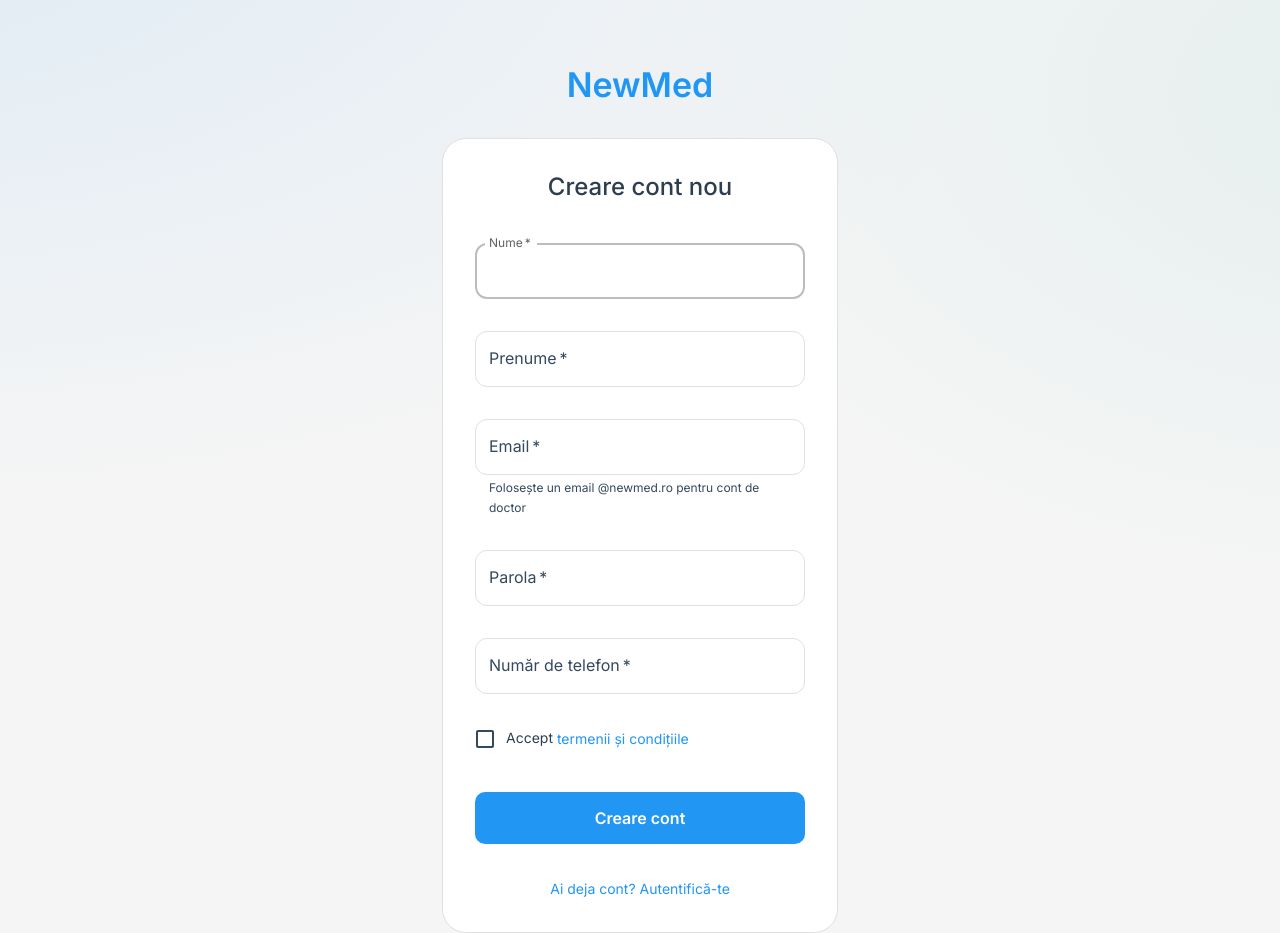
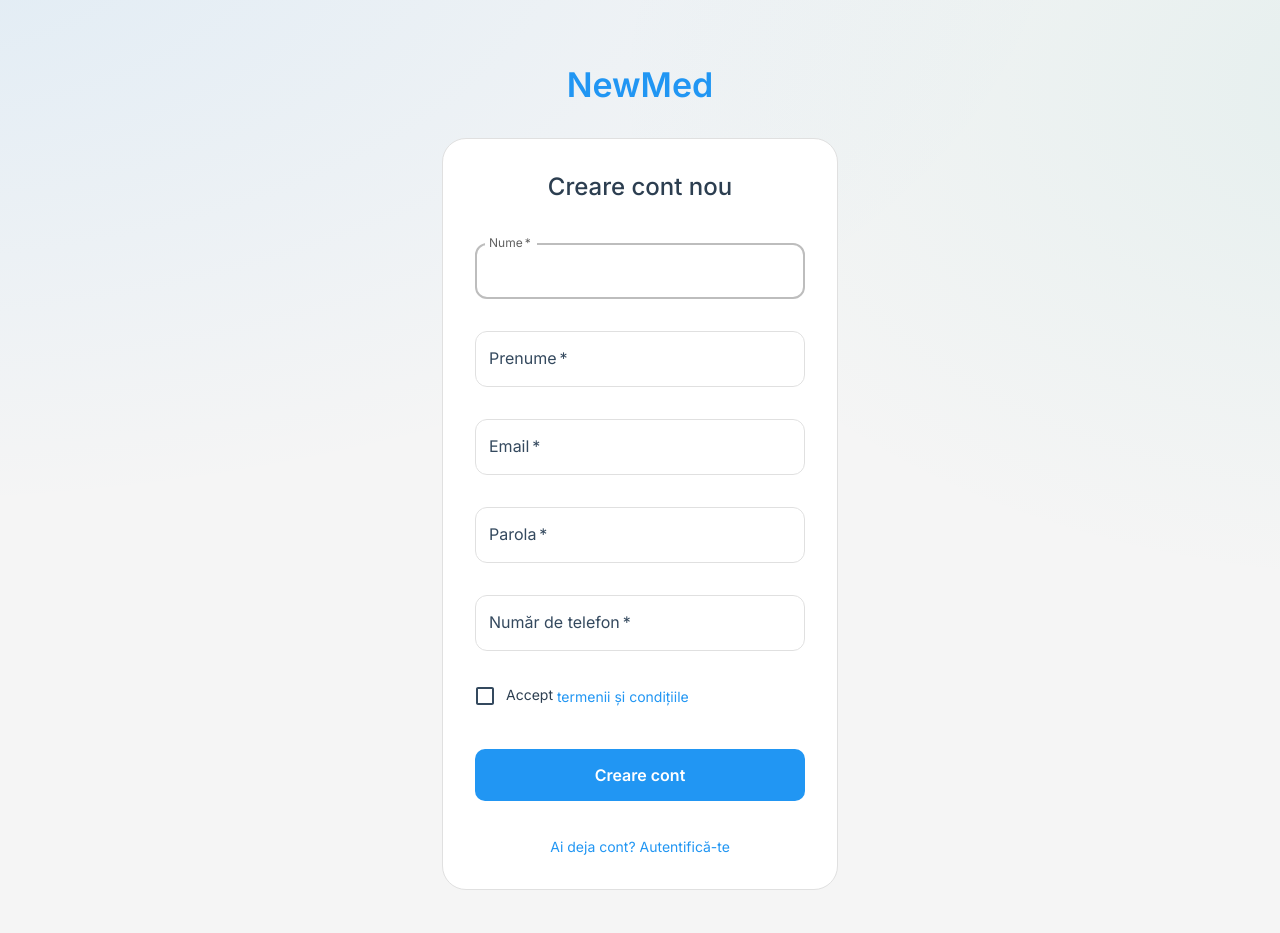
Before and after one commit to 20rusu05/Licenta, a React (Vite) app in the folder frontend/: page /register in a window 1280 px wide. After the commit the page ends 890 px from the top, so only its background shows below. Built offline with nearby package versions, Linux system fonts and the light colour scheme.

Commit message:
dupa windows reset

```diff
--- a/frontend/src/components/auth/Register.jsx
+++ b/frontend/src/components/auth/Register.jsx
@@ -171,7 +171,6 @@ export default function Register() {
             value={formData.email}
             onChange={handleChange}
             sx={{ mb: 2 }}
-            helperText="Folosește un email @newmed.ro pentru cont de doctor"
           />
           <TextField
             margin="normal"
```
Also changed, not shown: 2 other files (tests, documents, lock files or other folders).
